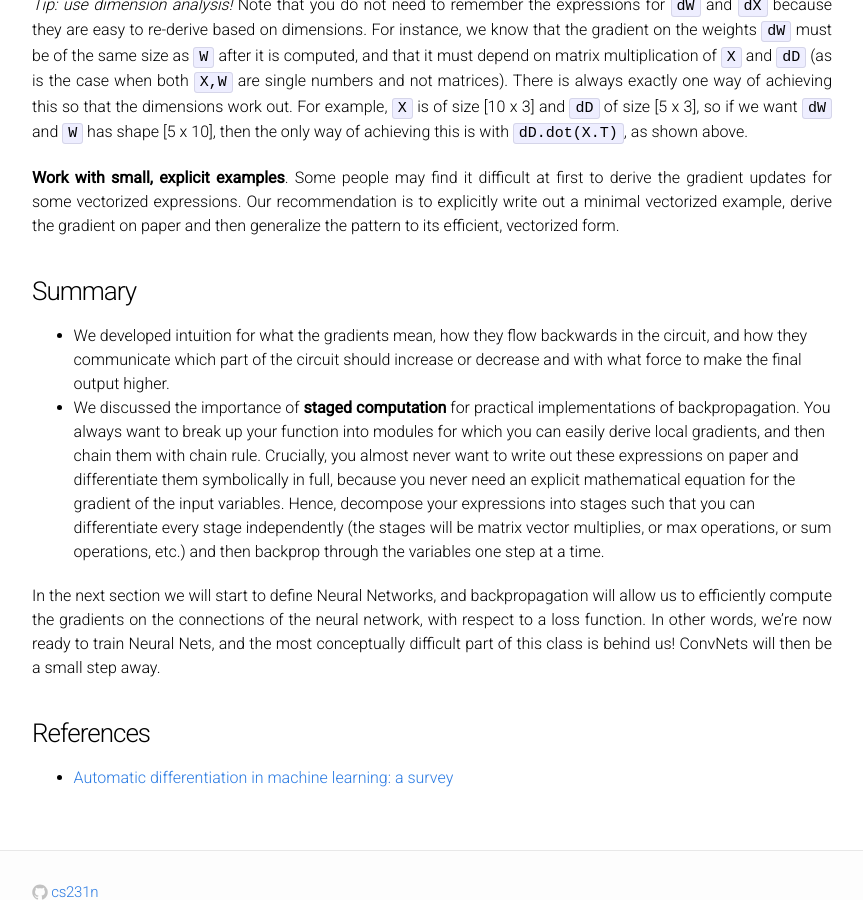
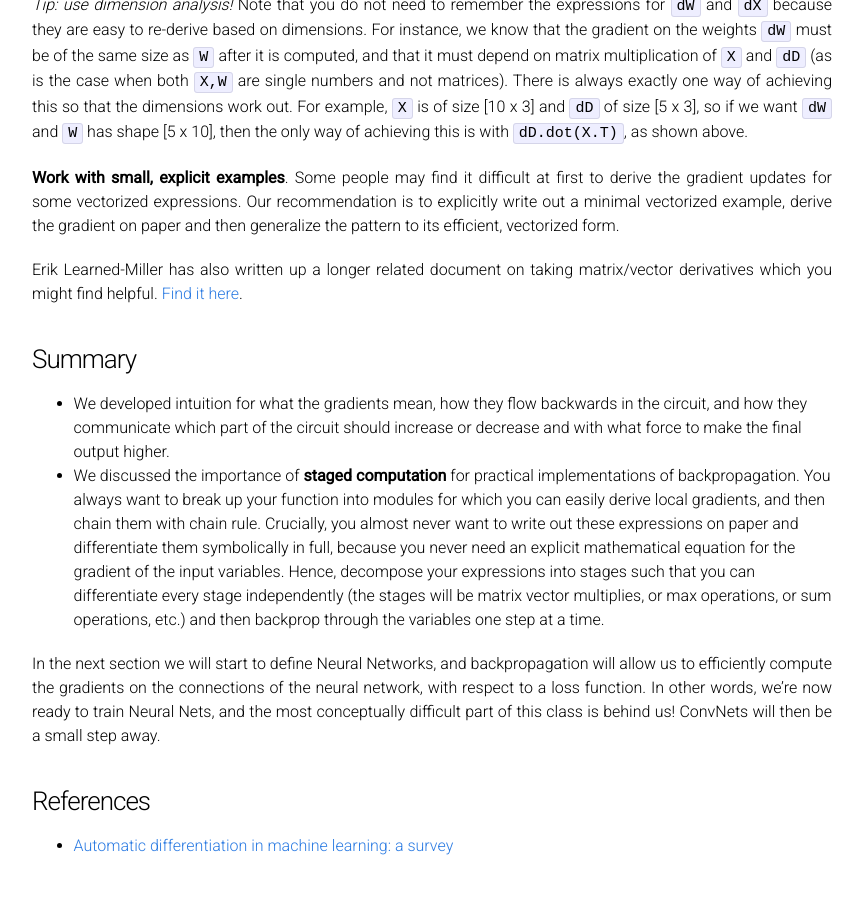
Before and after one commit to cs231n/cs231n.github.io, a Jekyll site: the page built from optimization-2.md, in a window 1280 px wide and 900 px high, scrolled down 9135 px. Shown: the whole window, without its empty margins (208-1071 px from the left). Built offline with Jekyll 4.4.1, drawn with Linux system fonts in a browser that asks for light colours; formulas are drawn with MathJax 3.

Commit message:
adding link to eriks tutorial

```diff
--- a/optimization-2.md
+++ b/optimization-2.md
@@ -288,6 +288,8 @@ dX = W.T.dot(dD)
 
 **Work with small, explicit examples**. Some people may find it difficult at first to derive the gradient updates for some vectorized expressions. Our recommendation is to explicitly write out a minimal vectorized example, derive the gradient on paper and then generalize the pattern to its efficient, vectorized form.
 
+Erik Learned-Miller has also written up a longer related document on taking matrix/vector derivatives which you might find helpful. [Find it here](http://cs231n.stanford.edu/vecDerivs.pdf).
+
 <a name='summary'></a>
 
 ### Summary
```
